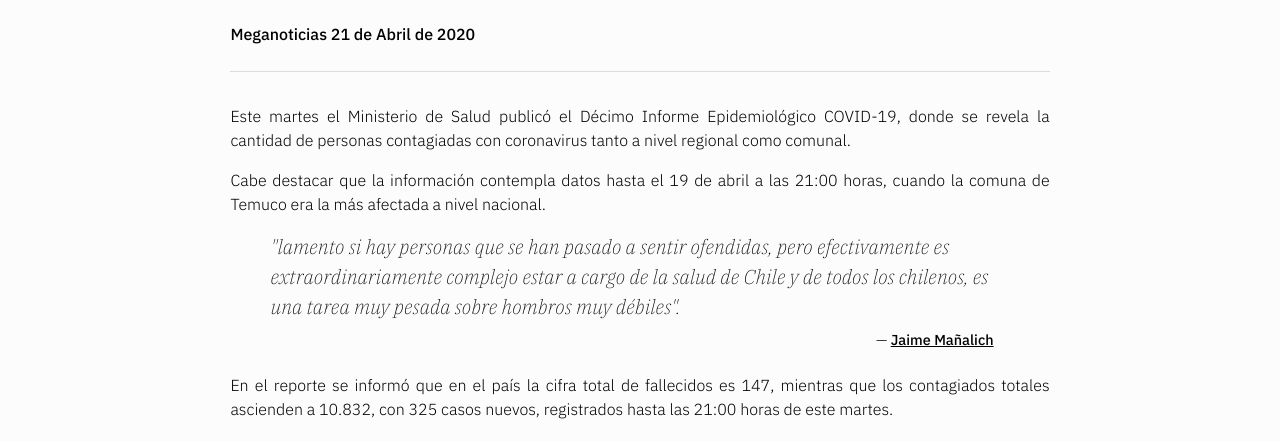
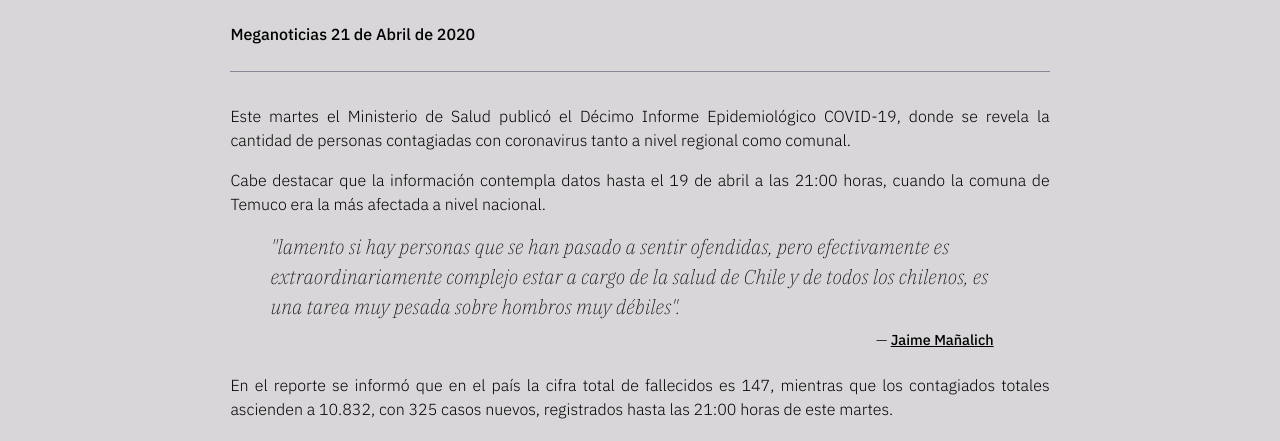
Before and after one commit to matihagene/clase-08, a plain HTML site: page index.html in a window 1280 px wide. Shown: the part 316-757 px from the top of the page. Drawn offline with Linux system fonts and the light colour scheme.

Commit message:
Update estilo.css

```diff
--- a/estilo.css
+++ b/estilo.css
@@ -6,7 +6,7 @@ html, body {
 }
 
 body {
-    background: linear-gradient(180deg, rgba(245, 245, 245, 0.4) 100px, rgba(245, 245, 245, 0.8) 200px, rgba(252, 252, 252, 1) 300px), url('covid.jpg');
+    background: linear-gradient(180deg, rgba(212, 211, 215, 0.7) 100px, rgba(212, 211, 215, 0.9) 200px, rgba(216, 214, 216, 1) 300px), url('covid.jpg');
     background-size: 100% auto;
     font-family: 'IBM Plex Sans', sans-serif;
     font-weight: 300;
@@ -69,7 +69,7 @@ h2, h3, h4, h5, h6, em, strong {
 
 hr {
     border:none;
-    border-bottom:1px solid #ddd;
+    border-bottom:1px solid #8a8796;
 }
 
 nav {
```
